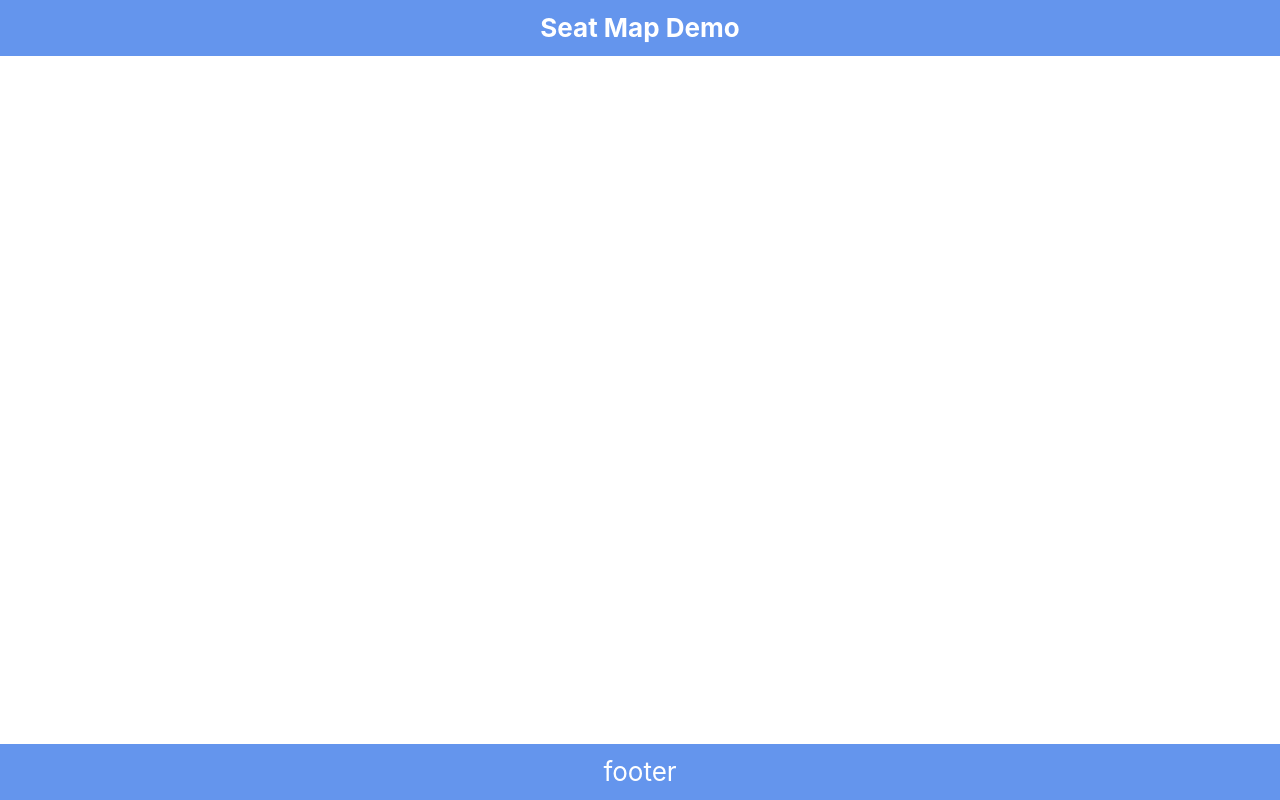
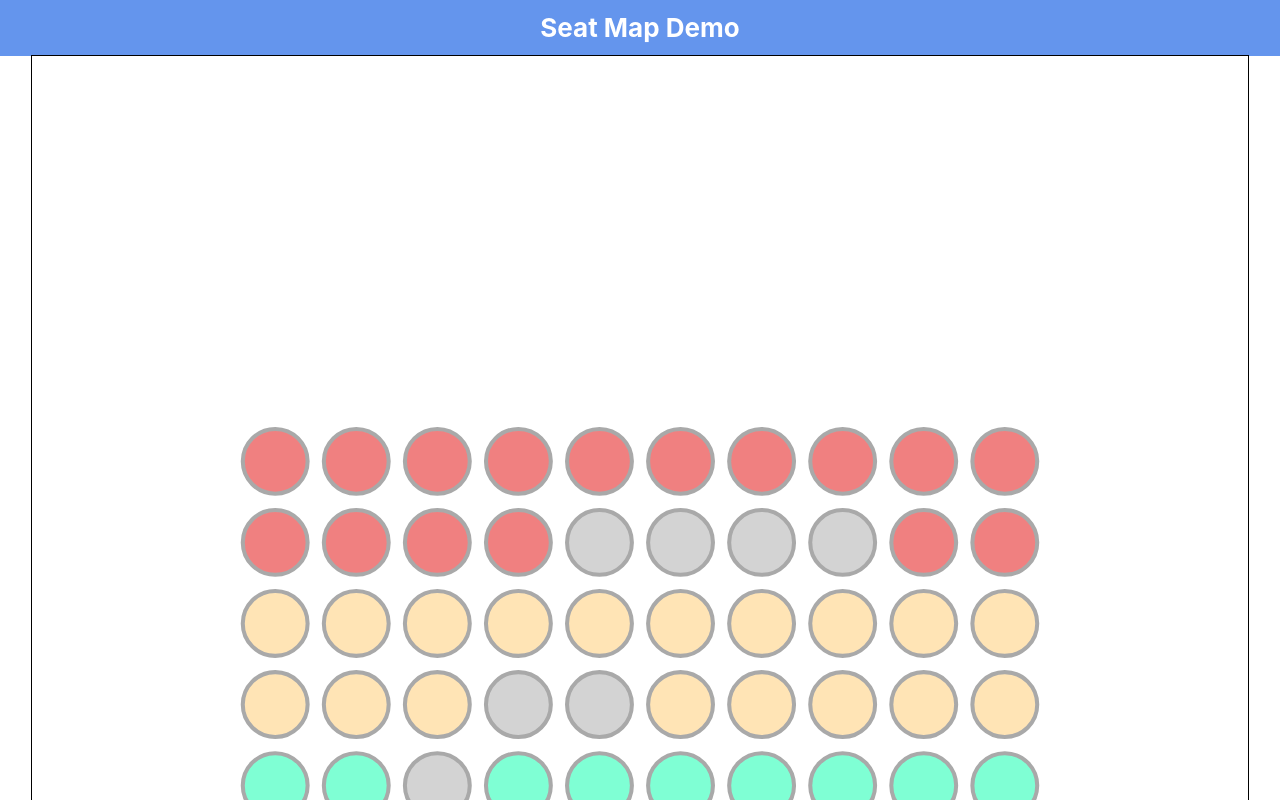
Before and after one commit to xbow/seat-map, a React (Create React App) app: page / in a window 1280 px wide. Shown: the top 800 px of the page. Built offline with nearby package versions, Linux system fonts and the light colour scheme.

Commit message:
Separate logic and rendering between SeatMapWrapper and SeatMapRenderer

```diff
--- a/src/components/SeatMapRenderer.js
+++ b/src/components/SeatMapRenderer.js
@@ -1,11 +1,8 @@
 import React, { Component } from 'react'
 import Seat from './Seat'
-import { seats } from '../config/seats'
+import colors from '../config/colors'
 
 export default class SeatMap extends Component {
-  handleSeatClick = (index) => {
-    console.info(`you clicked on seat ${index} `)
-  }
 
   /* Pan and zoom by manipulating these values */
 
@@ -15,10 +12,12 @@ export default class SeatMap extends Component {
   resY = 300
 
   render() {
-    const { handleSeatClick, offsetX, offsetY, resX, resY } = this
+    const { seats, onClickSeat } = this.props
+    const { offsetX, offsetY, resX, resY } = this
     const viewBoxSettings = `${offsetX}, ${offsetY}, ${resX}, ${resY}`
+
     return (
-      <svg viewBox={viewBoxSettings} xmlns="http://www.w3.org/2000/svg" stroke="red" fill="grey">
+      <svg viewBox={viewBoxSettings} xmlns="http://www.w3.org/2000/svg" stroke={colors.outline} fill="grey">
         { seats.map((seat, index) => <Seat
             key={index}
             id={index}
@@ -27,7 +26,7 @@ export default class SeatMap extends Component {
             posY={seat.y}
             category={seat.category}
             status={seat.status}
-            onClickSeat={() => handleSeatClick(index)}
+            onClickSeat={() => onClickSeat(index)}
           />
         )}
       </svg>
--- a/src/components/SeatMapWrapper.js
+++ b/src/components/SeatMapWrapper.js
@@ -1,11 +1,21 @@
 import React, { Component } from 'react'
 import SeatMapRenderer from './SeatMapRenderer'
-
+import seats from '../config/seats'
 
 export default class SeatMap extends Component {
+  /*
+    This component is responsible to fetch seats from the API.
+    For now, a hard-coded list of seats is imported above.
+  */
+
+  handleSeatClick = (index) => {
+    console.info(`you clicked on seat ${index} `)
+  }
+
   render() {
     return (
       <main className="seat-map">
+        <SeatMapRenderer seats={seats} onClickSeat={this.handleSeatClick}/>
       </main>
     )
   }
--- a/src/config/colors.js
+++ b/src/config/colors.js
@@ -1,4 +1,5 @@
 const colors = {
+  outline: 'darkgray',
   unavailable: 'lightgrey',
   categoryColors: {
     1: 'aquamarine',
--- a/src/config/seats.js
+++ b/src/config/seats.js
@@ -1,4 +1,4 @@
-export const seats = [
+const seats = [
   {x: 100, y: 100, status: 1, category: 3},
   {x: 120, y: 100, status: 1, category: 3},
   {x: 140, y: 100, status: 1, category: 3},
@@ -65,3 +65,5 @@ export const seats = [
   {x: 260, y: 200, status: 0, category: 1},
   {x: 280, y: 200, status: 0, category: 1},
 ]
+
+export default seats
```
